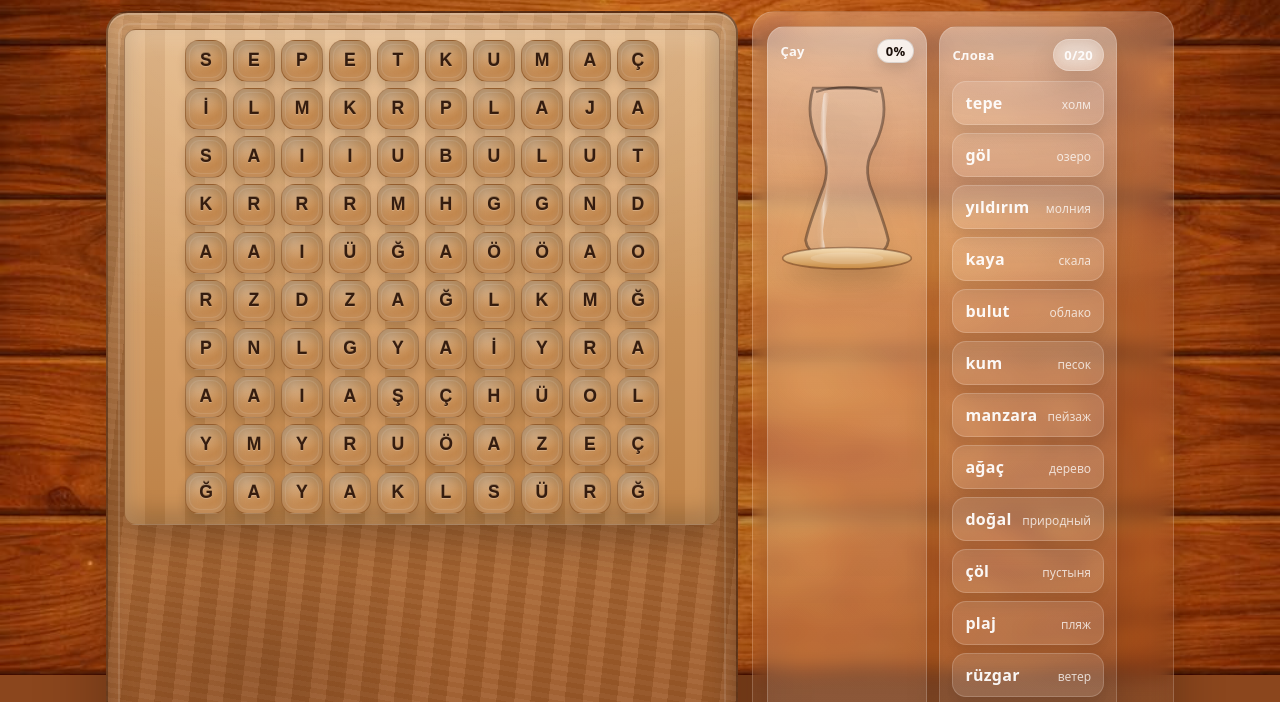
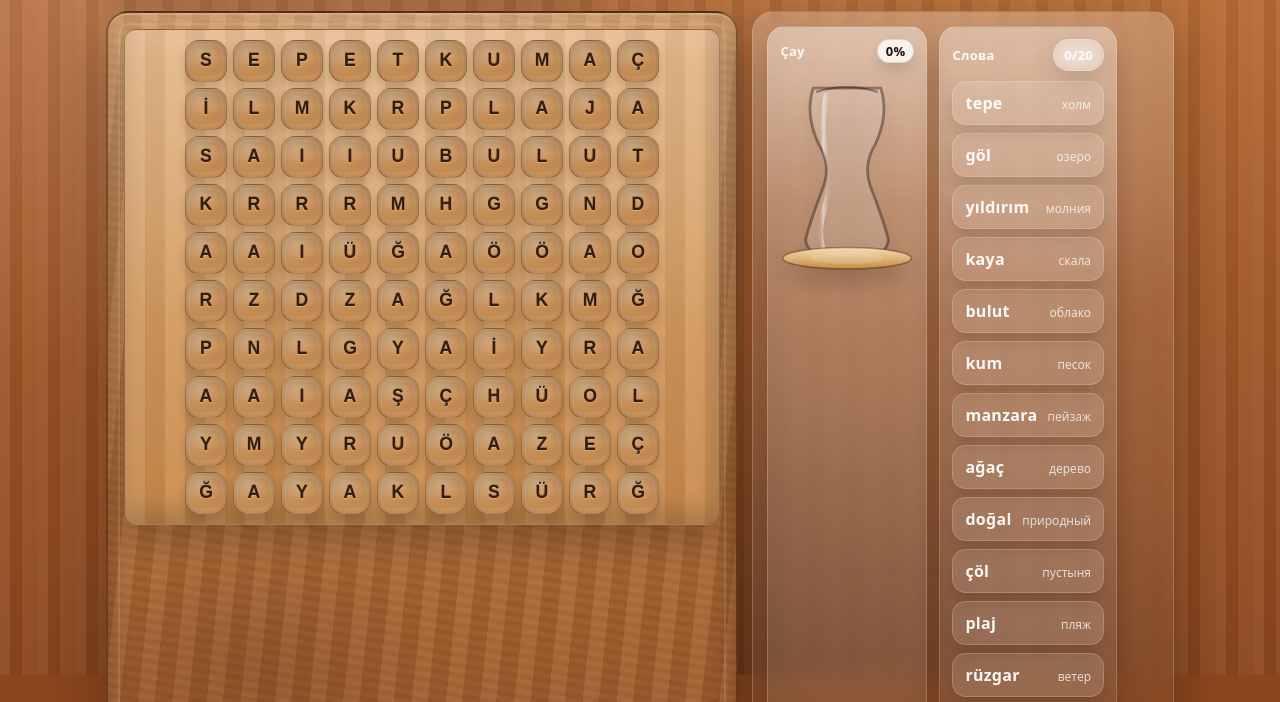
Before and after one commit to logos-taranov/turkish-wordgrid, a plain HTML site: page index.html in a window 1280 px wide. Shown: the part 125-827 px from the top of the page. Drawn offline with Linux system fonts and the light colour scheme.

Commit message:
v5a-fix2: restore original CSS gradient background per Maria feedback

```diff
--- a/index.html
+++ b/index.html
@@ -54,7 +54,21 @@
       overflow-x:hidden;
 
       /* Wooden table (no images): layered gradients with grain + knots */
-      background: url('wood-bg.jpg') center/cover no-repeat fixed;
+      /* Wooden table (no images: layered gradients) */
+      background:
+        radial-gradient(1200px 700px at 15% 10%, rgba(255,255,255,.14), transparent 60%),
+        radial-gradient(1100px 700px at 85% 0%, rgba(255,210,120,.10), transparent 60%),
+        radial-gradient(900px 650px at 50% 110%, rgba(0,0,0,.22), transparent 70%),
+        repeating-linear-gradient( 90deg,
+          rgba(255,255,255,.06) 0px,
+          rgba(255,255,255,.06) 10px,
+          rgba(0,0,0,.05) 10px,
+          rgba(0,0,0,.05) 22px,
+          rgba(255,255,255,.04) 22px,
+          rgba(255,255,255,.04) 38px
+        ),
+        linear-gradient(180deg, #b86a33, #8b461d);
+
       background-attachment: fixed;
     }
 
```
